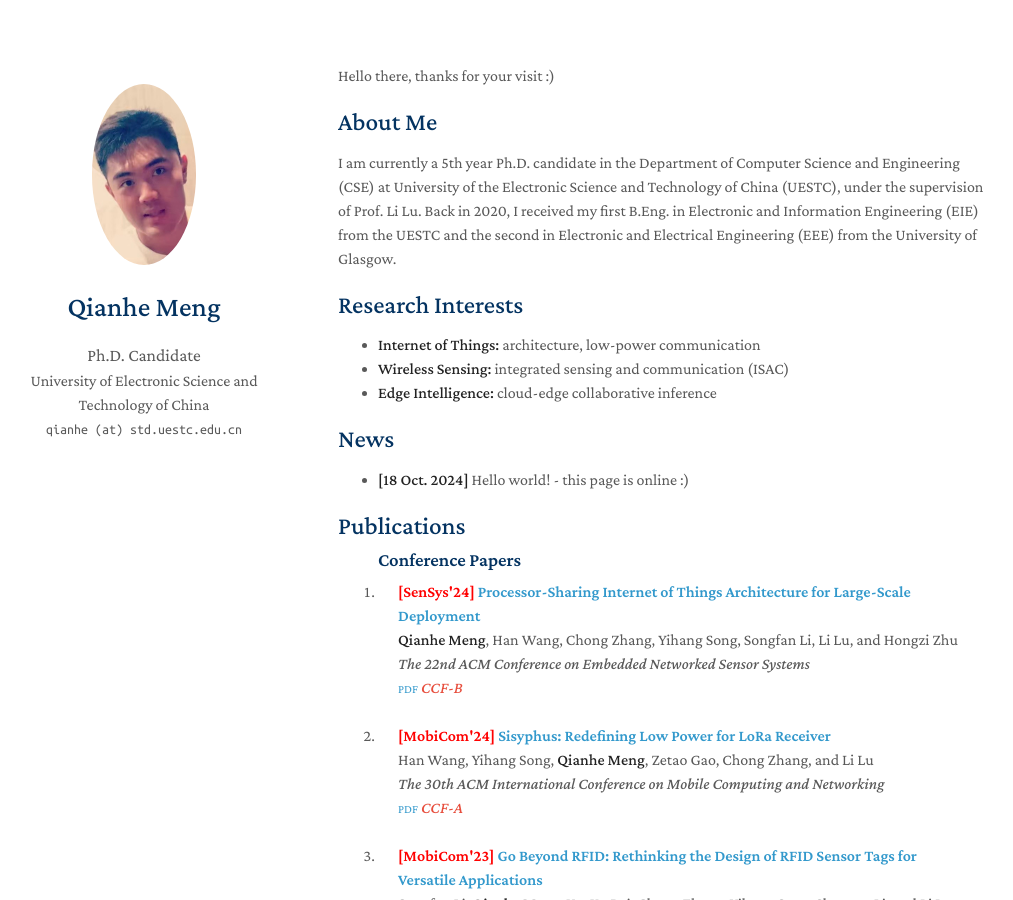
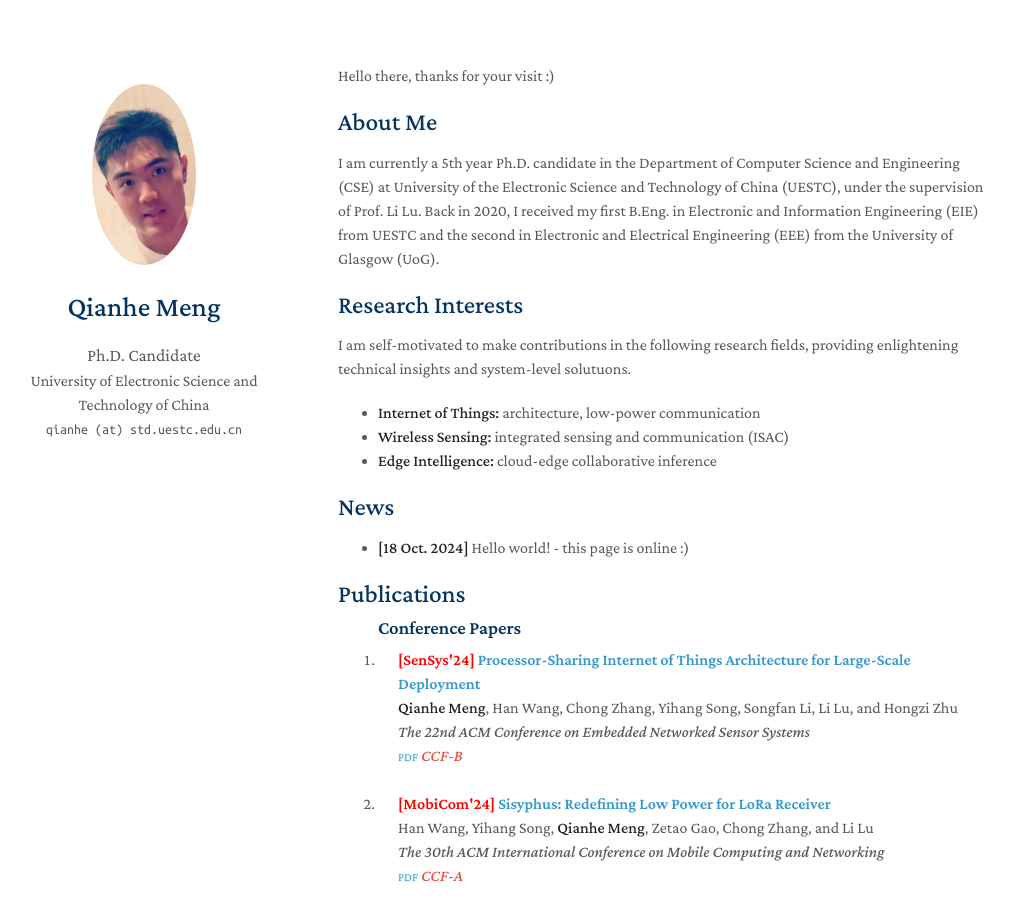
Before and after one commit to mqhyes/mqhyes.github.io, a Jekyll site: the page built from index.md, in a window 1280 px wide and 900 px high. Shown: the whole window, without its empty margins (132-1145 px from the left). Built offline with Jekyll 4.4.1, drawn with Linux system fonts in a browser that asks for light colours; a style sheet for code colours, icons or effects is not loaded.

Commit message:
Update index.md

```diff
--- a/index.md
+++ b/index.md
@@ -5,9 +5,11 @@ Hello there, thanks for your visit :)
 
 ## About Me
 
-I am currently a 5th year Ph.D. candidate in the Department of Computer Science and Engineering (CSE) at University of the Electronic Science and Technology of China (UESTC), under the supervision of Prof. Li Lu. Back in 2020, I received my first B.Eng. in Electronic and Information Engineering (EIE) from the UESTC and the second in Electronic and Electrical Engineering (EEE) from the University of Glasgow.
+I am currently a 5th year Ph.D. candidate in the Department of Computer Science and Engineering (CSE) at University of the Electronic Science and Technology of China (UESTC), under the supervision of Prof. Li Lu. Back in 2020, I received my first B.Eng. in Electronic and Information Engineering (EIE) from UESTC and the second in Electronic and Electrical Engineering (EEE) from the University of Glasgow (UoG).
 
 ## Research Interests
+
+I am self-motivated to make contributions in the following research fields, providing enlightening technical insights and system-level solutuons.
 
 - **Internet of Things:** architecture, low-power communication
 - **Wireless Sensing:** integrated sensing and communication (ISAC)
```
